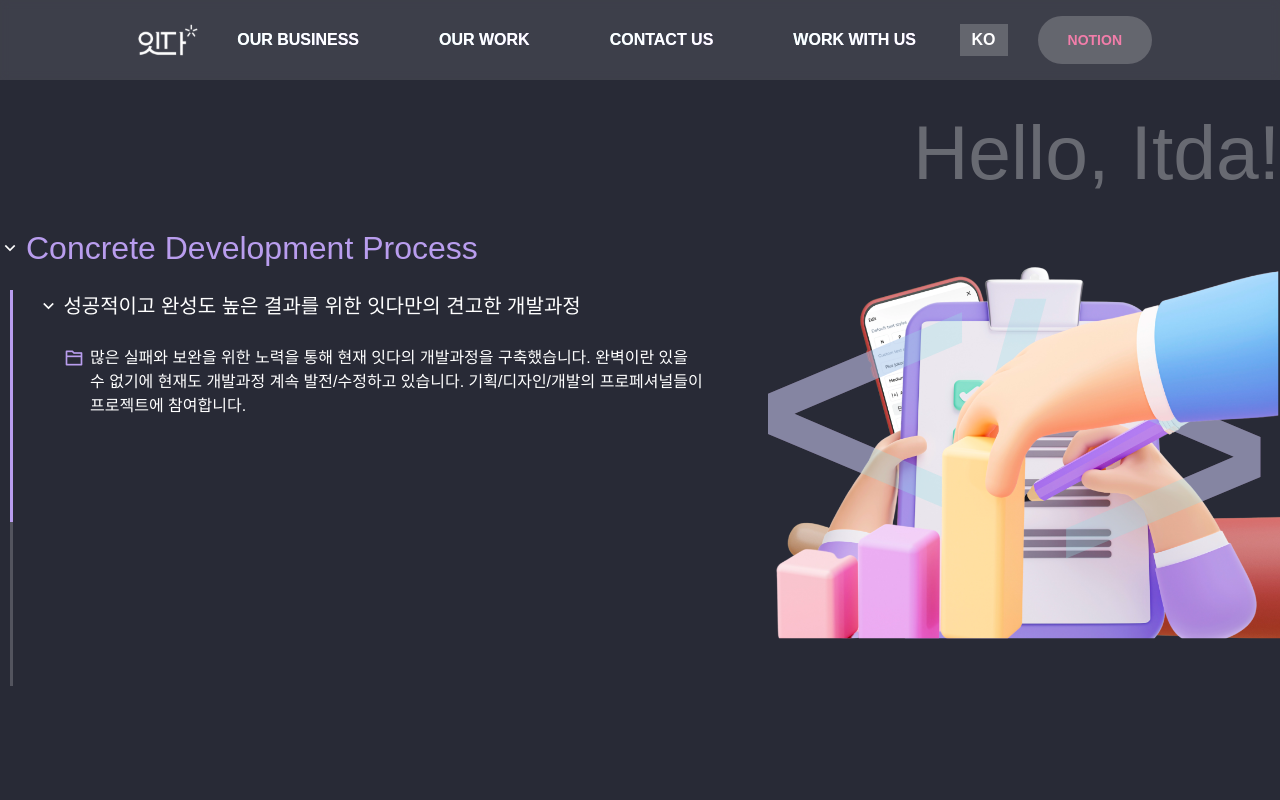
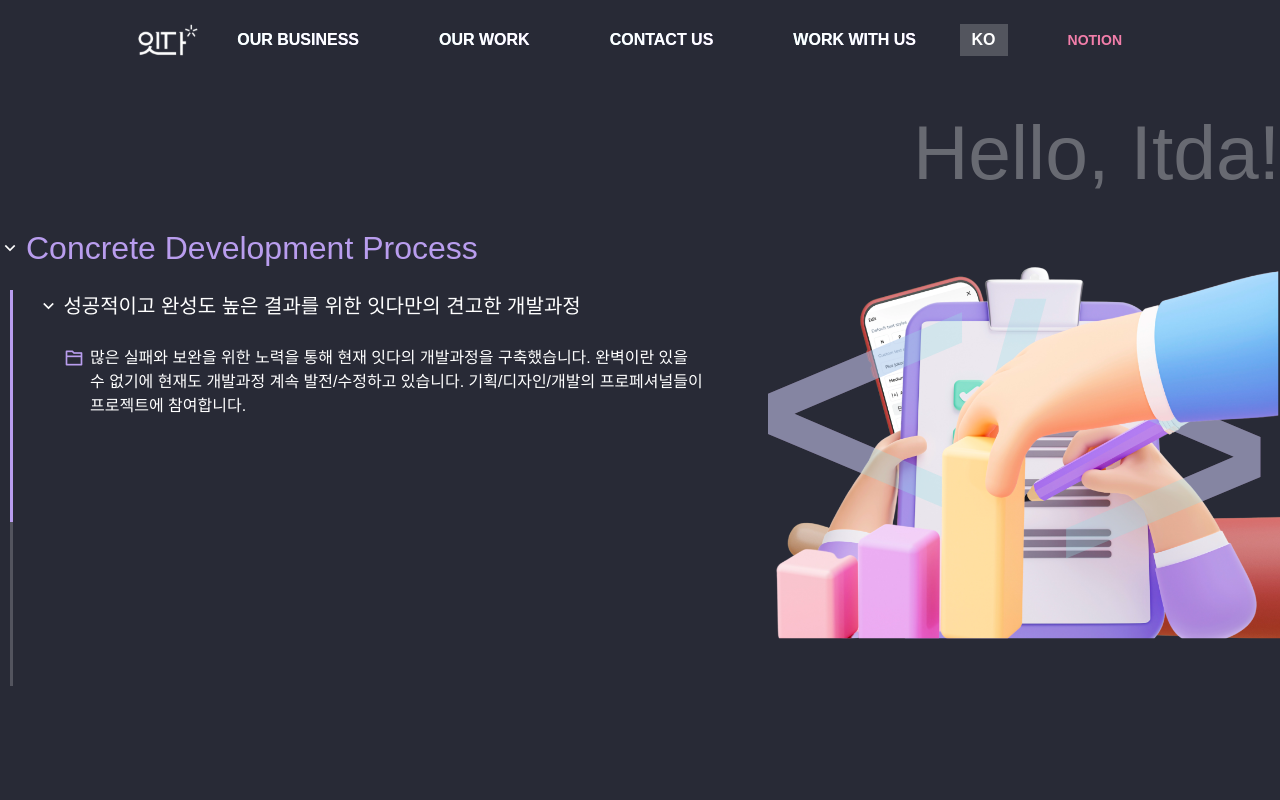
Before and after one commit to lillyYu/itda-platform, a React (Create React App) app in the folder client/: page / in a window 1280 px wide. Shown: the top 800 px of the page. Built offline with nearby package versions, Linux system fonts and the light colour scheme; no server answers; a web font is replaced by a local one.

Commit message:
commit after header style change

```diff
--- a/client/src/scss/pages/header.scss
+++ b/client/src/scss/pages/header.scss
@@ -7,8 +7,7 @@
   width: 100vw;
   height: 6rem;
 
-  background: $opacity-white-10;
-  backdrop-filter: blur(4px);
+  background: $base-black-color;
   z-index: 998;
 
   @include desktop {
@@ -84,7 +83,7 @@
 
           @include button();
           color: $point-pink-color;
-          background-color: $opacity-white-20;
+          background-color: transparent;
         }
       }
     }
```
